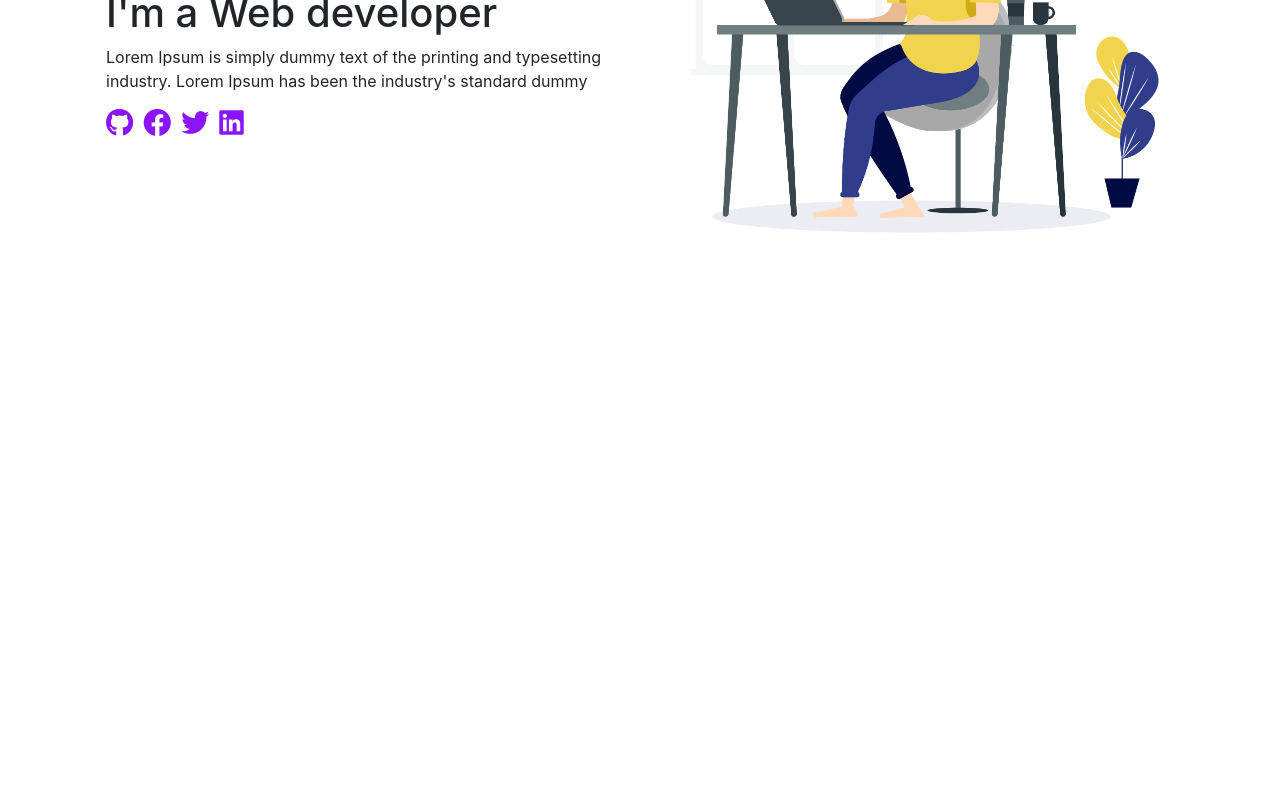
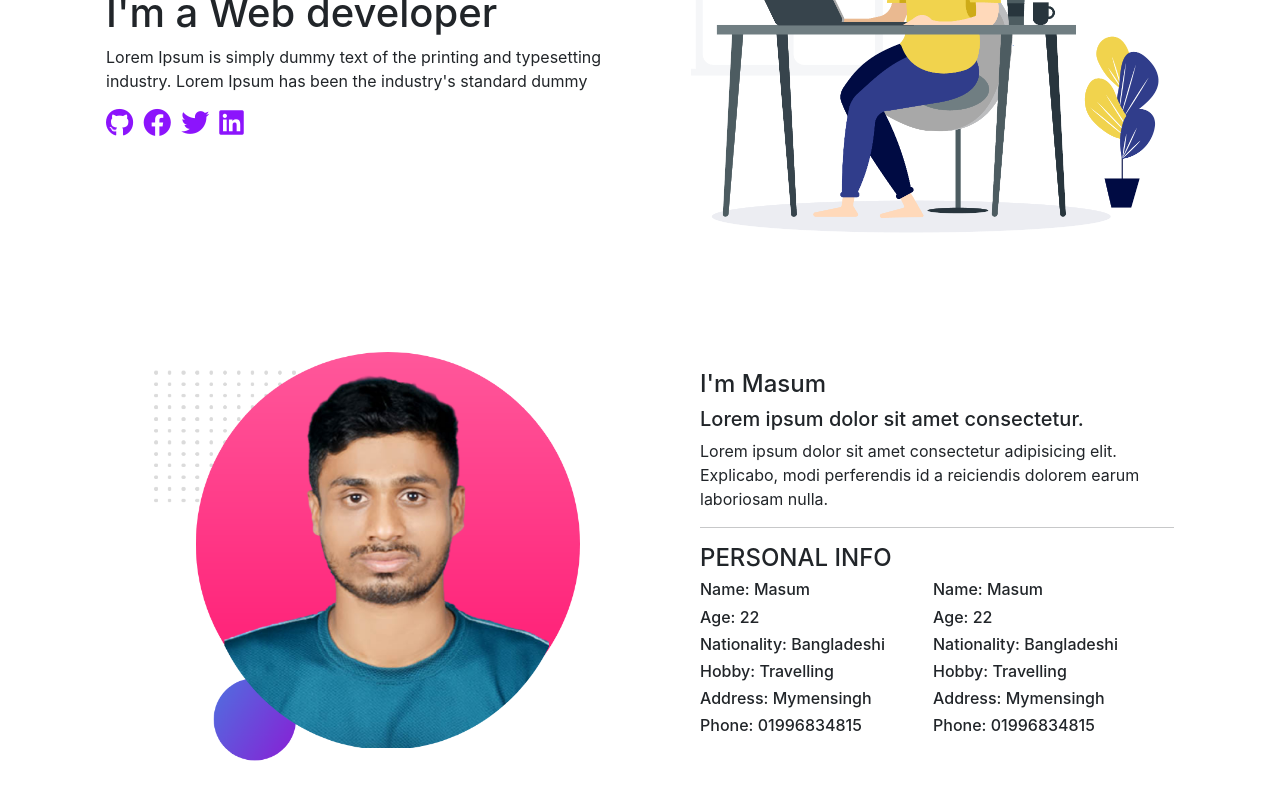
Before and after one commit to masum691/masum-portfolio, a React (Create React App) app: page / in a window 1280 px wide. Shown: the part 274-1074 px from the top of the page. Before the commit the page ends 800 px from the top, so only its background shows below. Built offline with nearby package versions, Linux system fonts and the light colour scheme; a web font is replaced by a local one.

Commit message:
added about section with image and personal info

```diff
--- /dev/null
+++ b/src/Pages/Home/About/About.css
@@ -0,0 +1,3 @@
+/* .masum-image{
+    width: 300px;
+} */
--- /dev/null
+++ b/src/Pages/Home/About/About.js
@@ -0,0 +1,46 @@
+import React from 'react';
+import masum from '../../../images/masum.png'
+import './About.css'
+
+const About = () => {
+    return (
+        <div>
+            <div class="row row-cols-1 row-cols-md-2 g-4 container mx-auto d-lg-flex align-items-center justify-content-around">
+                <div class="col">
+                    <img src={masum} class="card-img-top masum-image p-lg-5" alt="..." />
+                </div>
+                <div class="col">
+
+                    <div className="ps-lg-5">
+                        <h4>I'm Masum</h4>
+                        <h5>Lorem ipsum dolor sit amet consectetur.</h5>
+                        <p>Lorem ipsum dolor sit amet consectetur adipisicing elit. Explicabo, modi perferendis id a reiciendis dolorem earum laboriosam nulla.</p>
+                        <hr />
+                        <h4>PERSONAL INFO</h4>
+                    </div>
+                    <div className="d-lg-flex ps-lg-5">
+                        <div>
+                            <h6>Name: Masum</h6>
+                            <h6>Age: 22</h6>
+                            <h6>Nationality: Bangladeshi</h6>
+                            <h6>Hobby: Travelling</h6>
+                            <h6>Address: Mymensingh</h6>
+                            <h6>Phone: 01996834815</h6>
+                        </div>
+                        <div className="ms-lg-5">
+                            <h6>Name: Masum</h6>
+                            <h6>Age: 22</h6>
+                            <h6>Nationality: Bangladeshi</h6>
+                            <h6>Hobby: Travelling</h6>
+                            <h6>Address: Mymensingh</h6>
+                            <h6>Phone: 01996834815</h6>
+                        </div>
+                    </div>
+                </div>
+
+            </div>
+        </div>
+    );
+};
+
+export default About;
--- a/src/Pages/Home/Home/Home.js
+++ b/src/Pages/Home/Home/Home.js
@@ -1,5 +1,6 @@
 import React from 'react';
 import Navbar from '../../Navbar/Navbar';
+import About from '../About/About';
 import Banner from '../Banner/Banner';
 
 const Home = () => {
@@ -7,6 +8,7 @@ const Home = () => {
         <div>
             <Navbar></Navbar>
             <Banner></Banner>
+            <About></About>
         </div>
     );
 };
```
